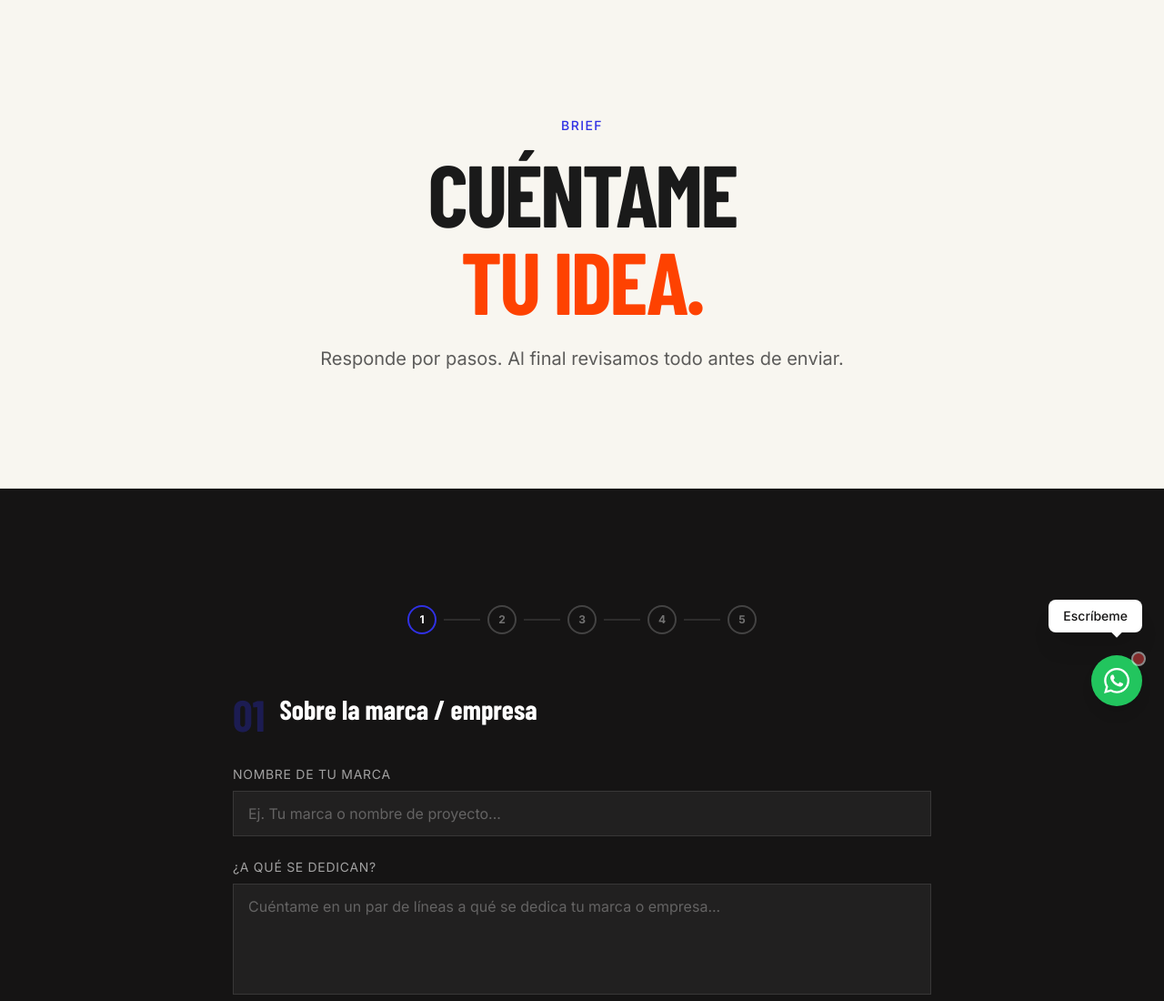
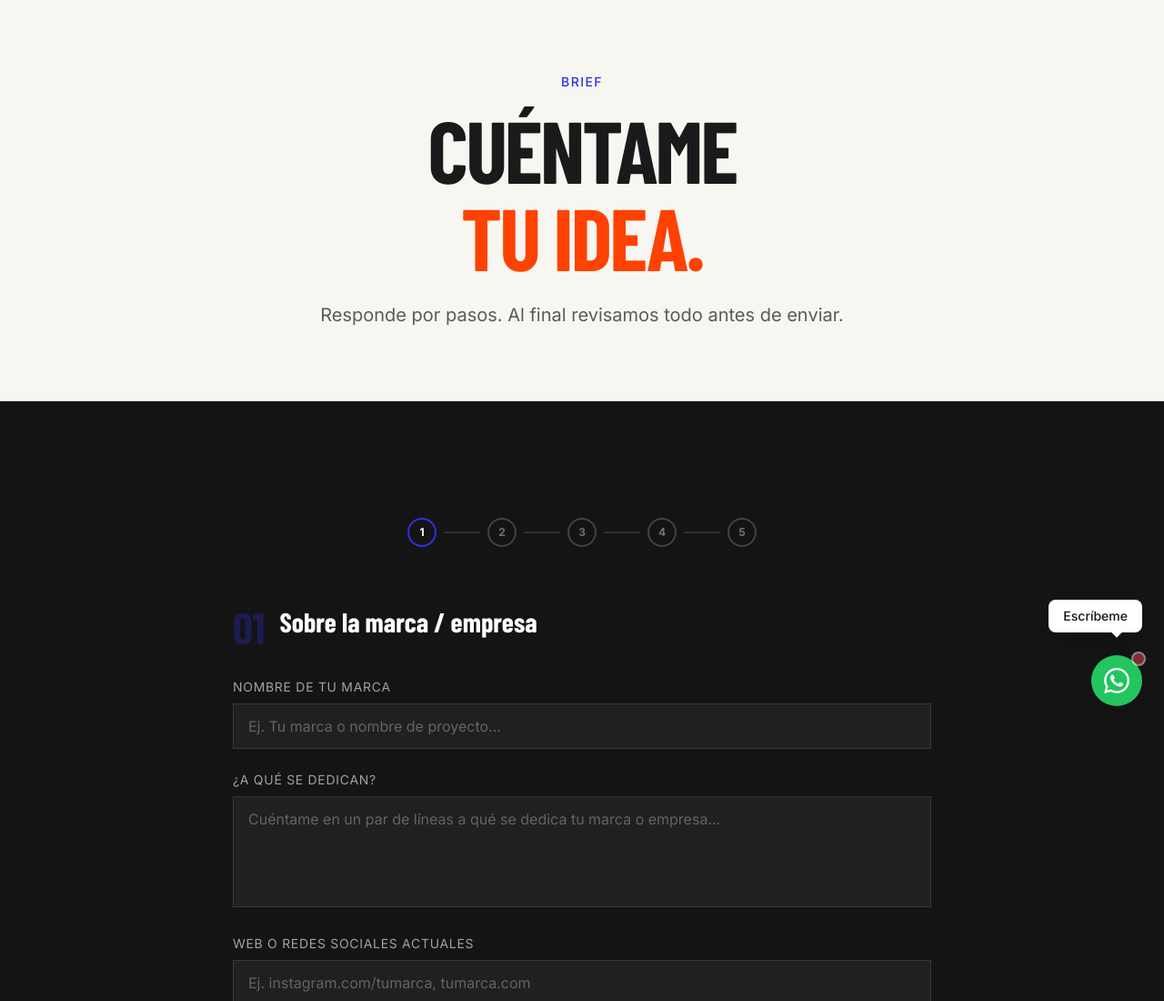
Before and after one commit to rubencunyas/portfolio, an Astro site: page /brief in a window 1280 px wide. Shown: the top 1100 px of the page at 91% size. Built offline with nearby package versions, Linux system fonts and the light colour scheme; Astro itself is replaced by a stand-in of ours.

Commit message:
Brief: header más delgado

```diff
--- a/src/pages/brief.astro
+++ b/src/pages/brief.astro
@@ -53,7 +53,7 @@ const totalSteps = sections.length + 1;
 
 <Layout title="Brief | Rubén Cunyas">
   <main>
-    <section class="relative py-24 lg:py-32 px-6 lg:px-12 border-b border-ink/10 bg-light text-ink">
+    <section class="relative py-16 lg:py-20 px-6 lg:px-12 border-b border-ink/10 bg-light text-ink">
       <div class="max-w-3xl mx-auto text-center">
         <span class="text-sm font-medium tracking-widest text-accent-blue uppercase mb-4 block">Brief</span>
         <h1 class="font-display font-bold text-5xl sm:text-7xl lg:text-8xl tracking-tight leading-none mb-6">
```
